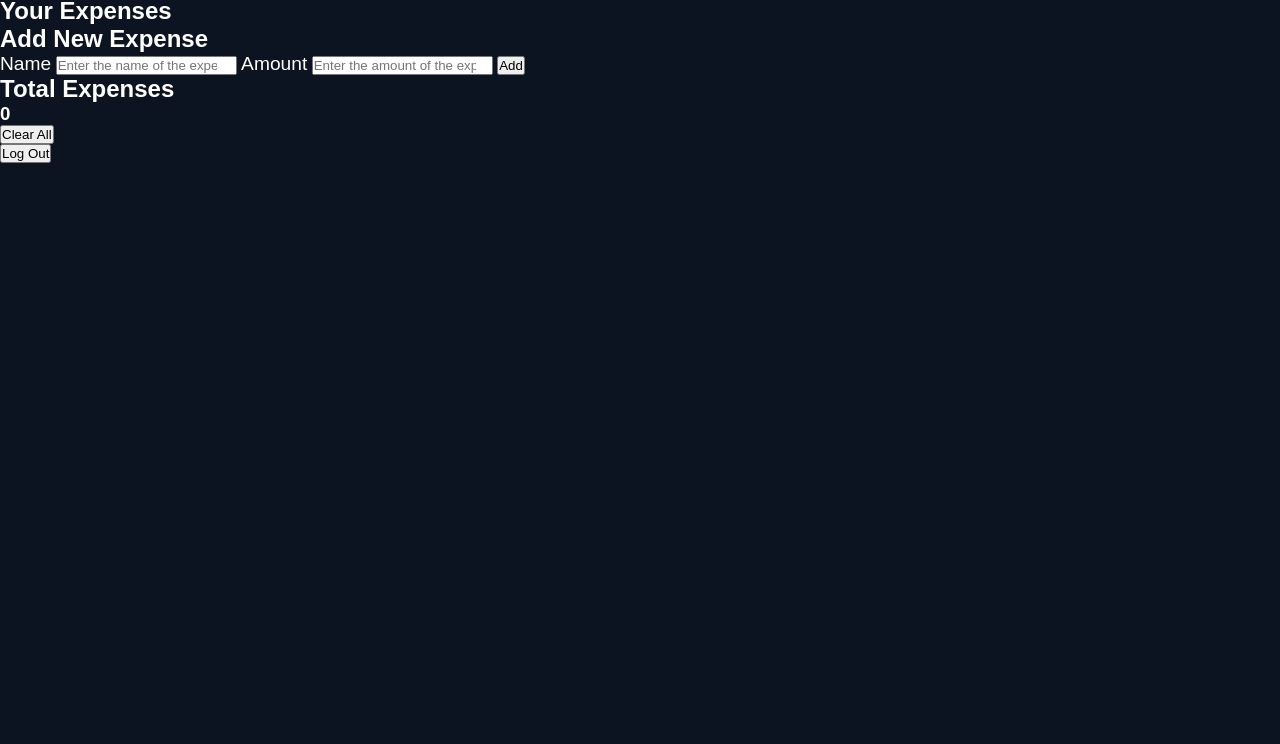
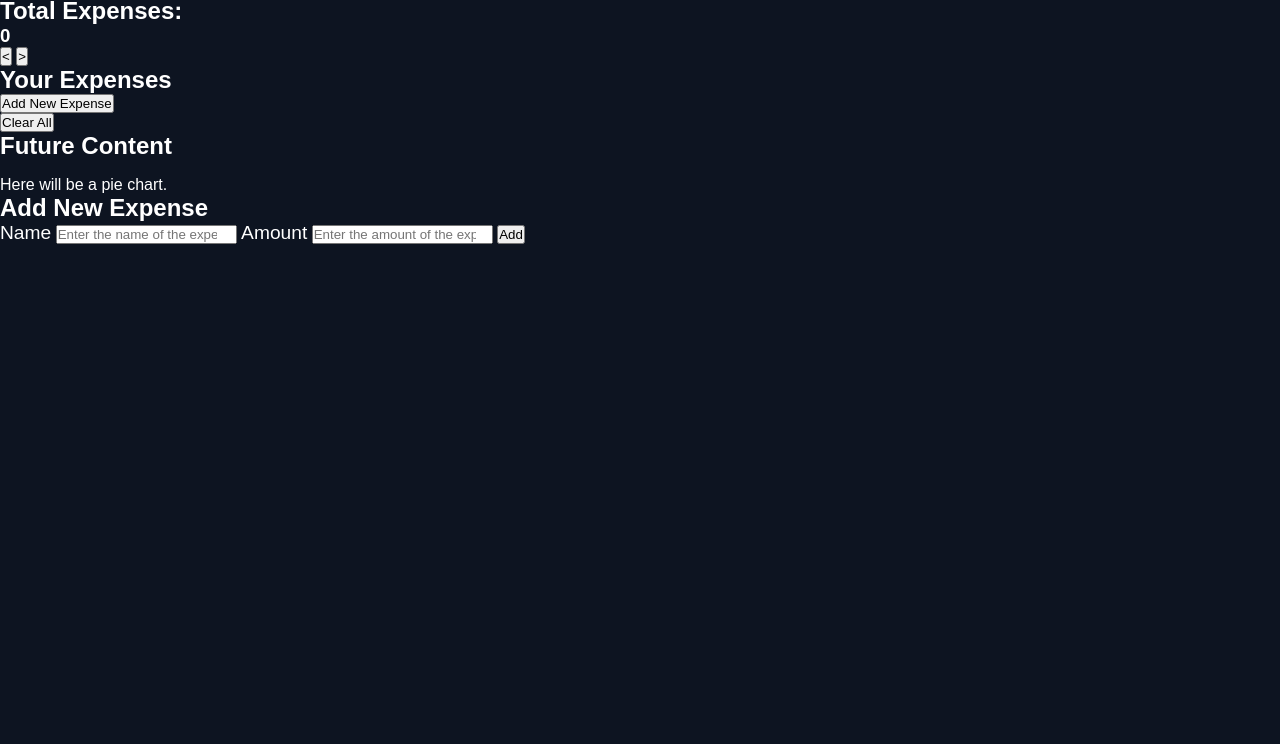
Before and after one commit to prstkt1/finance-app, a plain HTML site: page index.html in a window 1280 px wide. Shown: the part 56-800 px from the top of the page. Drawn offline with Linux system fonts and the light colour scheme.

Commit message:
Update index.html

```diff
--- a/index.html
+++ b/index.html
@@ -25,6 +25,9 @@
       </nav> -->
       <div class="login-button" id="login-button">
         <button class="btn" onclick="toggleForm()">Log In</button>
+      </div>
+      <div class="logout-button" id="logout-button" style="display: none">
+        <button class="btn" onclick="logout()">Log Out</button>
       </div>
     </header>
     <div class="log-in" id="log-in">
@@ -70,11 +73,35 @@
         </div>
       </form>
     </div>
-    <div class="expenses-container">
-      <h2>Your Expenses</h2>
-      <ul id="expenses"></ul>
+    <div class="total">
+      <h2>Total Expenses:</h2>
+      <h3 id="total">0</h3>
+    </div>
+    <div class="month-navigation">
+      <button id="prev-month">&lt;</button>
+      <span id="month-name" class="month-name"></span>
+      <button id="next-month">&gt;</button>
+    </div>
+    <div class="main-container">
+      <div class="expenses-container">
+        <h2>Your Expenses</h2>
+        <ul id="expenses"></ul>
+        <button id="toggle-add-expense" class="add-expense-btn">
+          Add New Expense
+        </button>
+        <div class="clear">
+          <button type="button" class="clearBtn" onclick="clearAll()">
+            Clear All
+          </button>
+        </div>
+      </div>
+      <div class="right-container">
+        <h2>Future Content</h2>
+        <p>Here will be a pie chart.</p>
+      </div>
     </div>
     <div class="add-expense">
+      <span class="close" onclick="toggleAddExpenseForm()">&times;</span>
       <h2>Add New Expense</h2>
       <form action="#" id="form">
         <label for="name">Name</label>
@@ -105,19 +132,5 @@
         <button type="button" class="addBtn" onclick="addExpense()">Add</button>
       </form>
     </div>
-    <div class="total">
-      <h2>Total Expenses</h2>
-      <h3 id="total">0</h3>
-    </div>
-    <div class="clear">
-      <button type="button" class="clearBtn" onclick="clearAll()">
-        Clear All
-      </button>
-    </div>
-    <div class="logout">
-      <button type="button" class="logoutBtn" onclick="logout()">
-        Log Out
-      </button>
-    </div>
   </body>
 </html>
```
